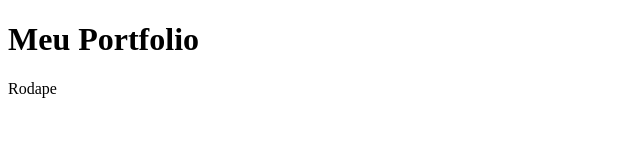
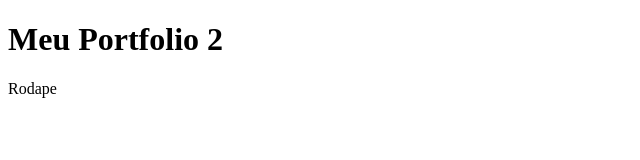
Before and after one commit to wzuchini/portfolio, a plain HTML site: page Index.html in a window 1280 px wide. Shown: the full height of the page, 0-640 px from the left. Drawn offline with Linux system fonts and the light colour scheme.

Commit message:
Alterei o nome

```diff
--- a/Index.html
+++ b/Index.html
@@ -6,7 +6,7 @@
     <title>Portfolio</title>
 </head>
 <body>
-    <h1>Meu Portfolio</h1>
+    <h1>Meu Portfolio 2</h1>
     <footer>
         Rodape
     </footer>
```
